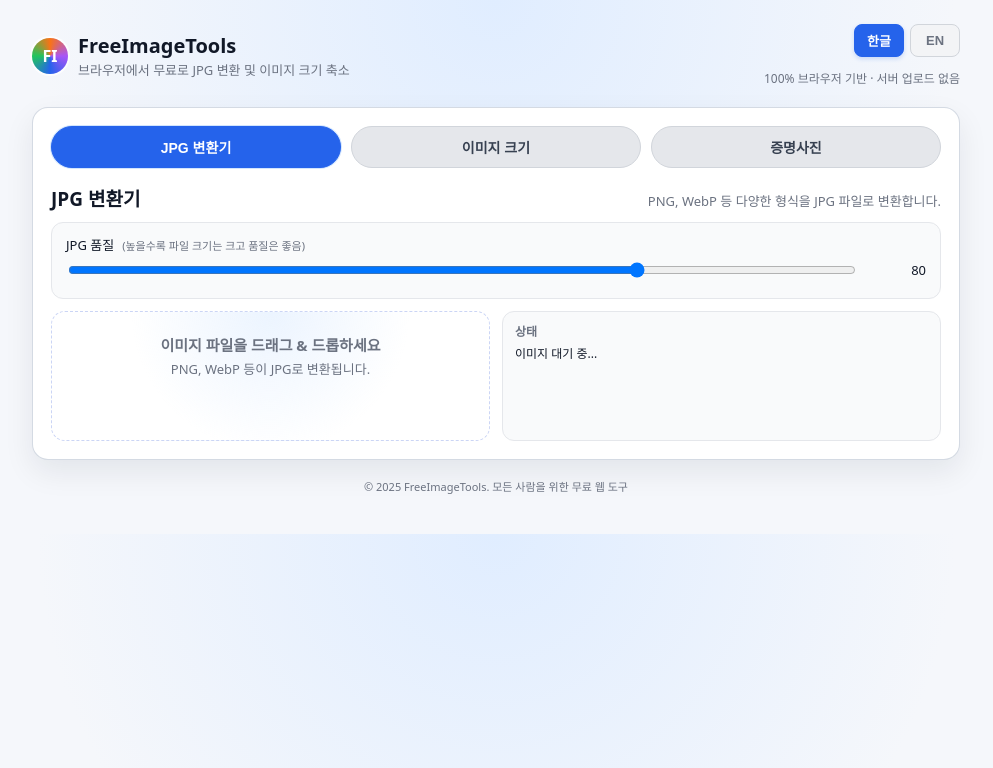
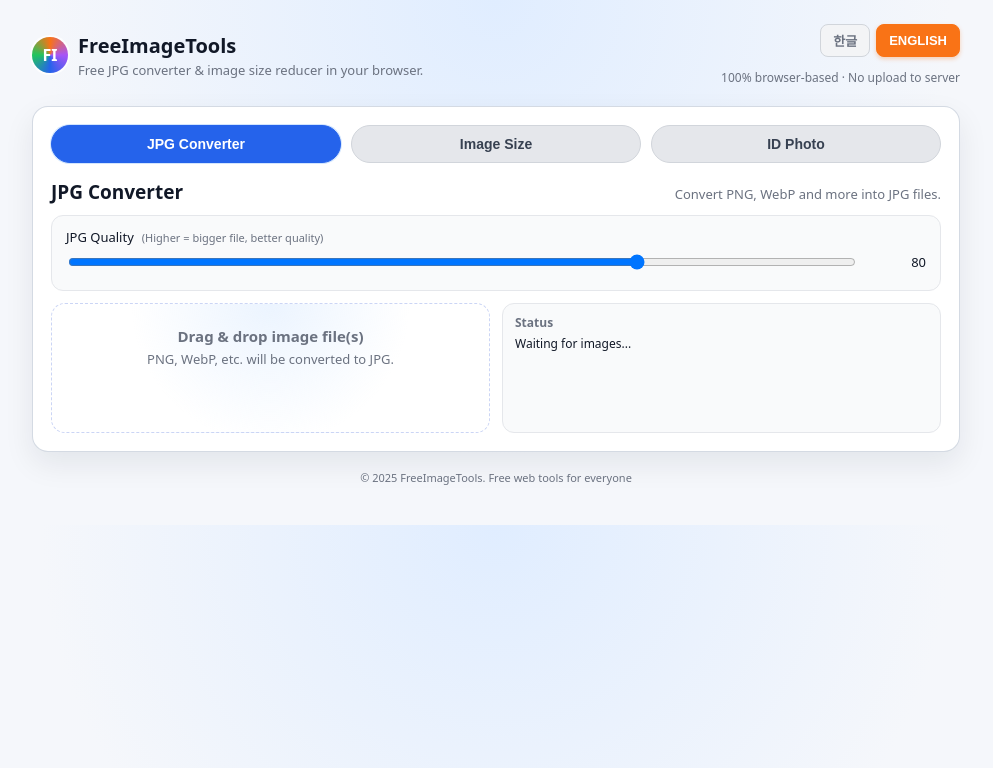
Before and after one commit to futureurhero-stack/FreeimageToolsNext, a Next.js app: page / in a window 1280 px wide. Shown: the top 768 px of the page, without its empty margins (144-1137 px from the left). Built offline with nearby package versions, Linux system fonts and the light colour scheme.

Commit message:
Update: 기본 언어를 영어로 변경, 버튼 텍스트를 ENGLISH로 변경, 선택된 버튼을 주황색으로 표시

```diff
--- a/app/globals.css
+++ b/app/globals.css
@@ -83,10 +83,10 @@
   border-color: var(--accent);
 }
 .lang-btn.active {
-  background: var(--accent);
+  background: #f97316;
   color: #fff;
-  border-color: var(--accent);
-  box-shadow: 0 2px 4px rgba(37, 99, 235, 0.2);
+  border-color: #f97316;
+  box-shadow: 0 2px 4px rgba(249, 115, 22, 0.3);
 }
 .hero-note {
   font-size: 12px;
--- a/app/page.js
+++ b/app/page.js
@@ -4,7 +4,7 @@
 
 export default function HomePage() {
   // language
-  const [lang, setLang] = useState("ko");
+  const [lang, setLang] = useState("en");
 
   // tabs
   const [tab, setTab] = useState("jpg");
@@ -492,7 +492,7 @@
               className={`lang-btn ${lang === "en" ? "active" : ""}`}
               onClick={() => setLang("en")}
             >
-              EN
+              ENGLISH
             </button>
           </div>
           <div className="hero-note">{texts.heroNote}</div>
```
Also changed, not shown: app/layout.js (line endings or trailing spaces), next.config.js (line endings or trailing spaces).
